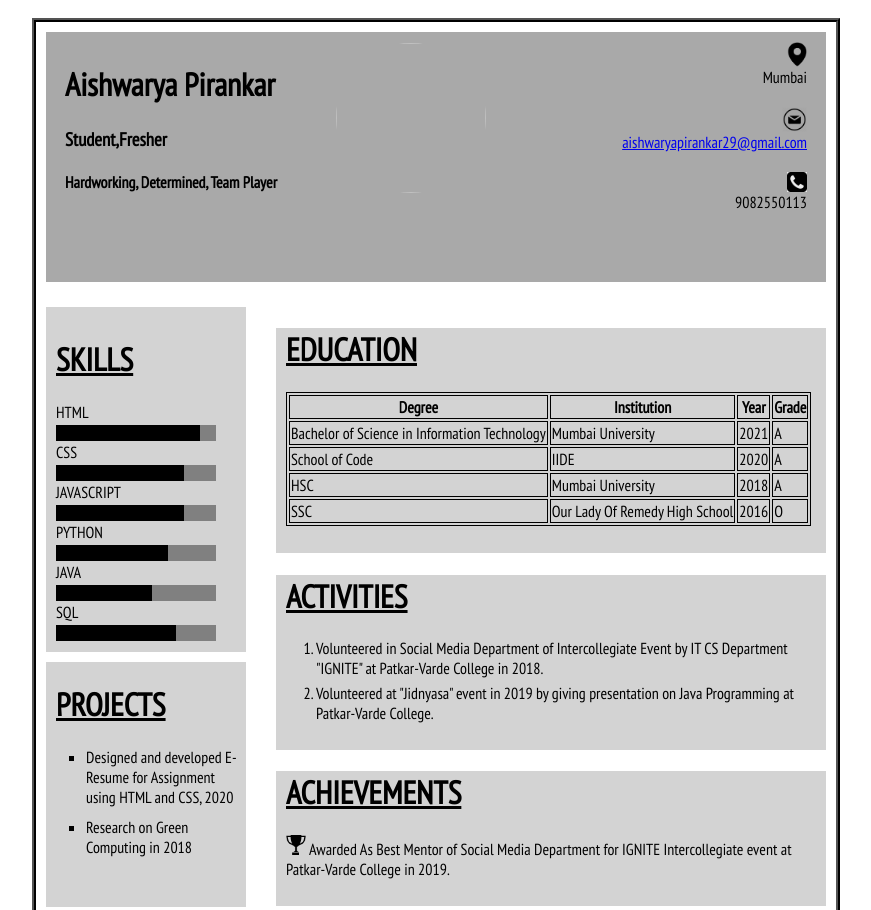
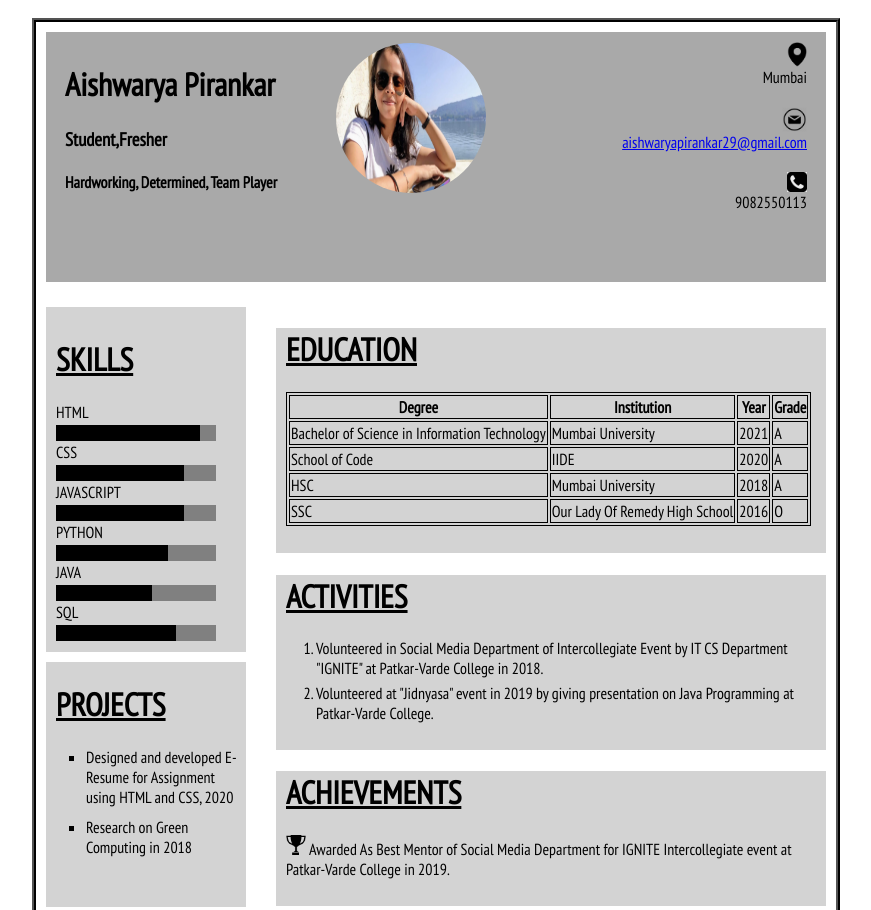
Before and after one commit to aishwaryapirankar/E-Resume, a plain HTML site: page index.html in a window 1280 px wide. Shown: the top 910 px of the page, without its empty margins (376-1247 px from the left). Drawn offline with Linux system fonts and the light colour scheme.

Commit message:
Update index.html

```diff
--- a/index.html
+++ b/index.html
@@ -18,7 +18,7 @@
             </div>
 
             <div>
-                <img id="image"src="me.jpg">
+                <img id="image"src="about.jpg">
             </div>
 
             <div id="contact_info">
```
